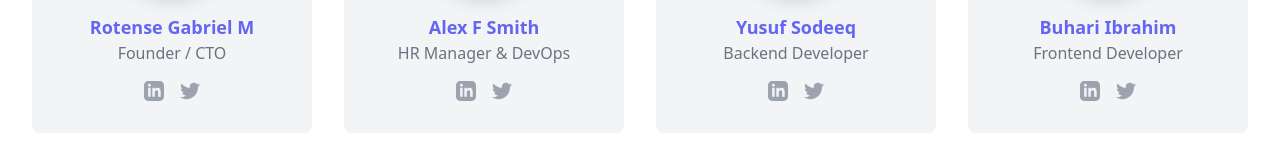
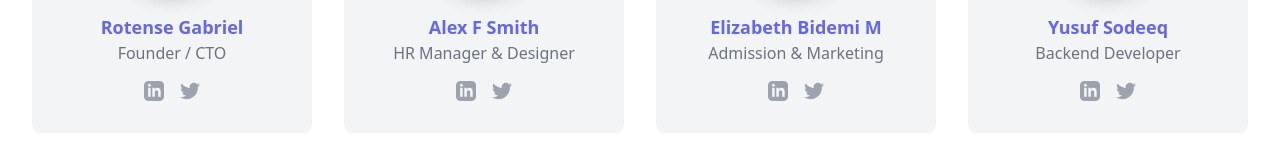
Before and after one commit to 0xrotense/unicorn-dev-net, a website: page src/index.html in a window 1280 px wide. Shown: the part 3961-4123 px from the top of the page. Drawn offline with Linux system fonts and the light colour scheme.

Commit message:
updated page sections

```diff
--- a/src/index.html
+++ b/src/index.html
@@ -482,7 +482,7 @@
               </div>
 
               <div>
-                <div class="text-indigo-500 md:text-lg font-bold text-center">Rotense Gabriel M</div>
+                <div class="text-indigo-500 md:text-lg font-bold text-center">Rotense Gabriel</div>
                 <p class="text-gray-500 text-sm md:text-base text-center mb-3 md:mb-4">Founder / CTO</p>
 
                 <!-- social - start -->
@@ -514,7 +514,7 @@
 
               <div>
                 <div class="text-indigo-500 md:text-lg font-bold text-center">Alex F Smith</div>
-                <p class="text-gray-500 text-sm md:text-base text-center mb-3 md:mb-4">HR Manager & DevOps</p>
+                <p class="text-gray-500 text-sm md:text-base text-center mb-3 md:mb-4">HR Manager & Designer</p>
 
                 <!-- social - start -->
                 <div class="flex justify-center">
@@ -536,6 +536,37 @@
               </div>
             </div>
             <!-- person - end -->
+
+                        <!-- person - start -->
+                        <div class="flex flex-col items-center bg-gray-100 rounded-lg p-4 lg:p-8">
+                          <div class="w-24 md:w-32 h-24 md:h-32 bg-gray-200 rounded-full overflow-hidden shadow-lg mb-2 md:mb-4">
+                            <img src="https://images.unsplash.com/photo-1532073150508-0c1df022bdd1?auto=format&q=75&fit=crop&w=256" loading="lazy" alt="Photo by christian ferrer" class="w-full h-full object-cover object-center" />
+                          </div>
+
+                          <div>
+                            <div class="text-indigo-500 md:text-lg font-bold text-center">Elizabeth Bidemi M</div>
+                            <p class="text-gray-500 text-sm md:text-base text-center mb-3 md:mb-4">Admission & Marketing</p>
+
+                            <!-- social - start -->
+                            <div class="flex justify-center">
+                              <div class="flex gap-4">
+                                <a href="#" target="_blank" class="text-gray-400 hover:text-gray-500 active:text-gray-600 transition duration-100">
+                                  <svg class="w-5 h-5" width="24" height="24" viewBox="0 0 24 24" fill="currentColor" xmlns="http://www.w3.org/2000/svg">
+                                    <path d="M19 0h-14c-2.761 0-5 2.239-5 5v14c0 2.761 2.239 5 5 5h14c2.762 0 5-2.239 5-5v-14c0-2.761-2.238-5-5-5zm-11 19h-3v-11h3v11zm-1.5-12.268c-.966 0-1.75-.79-1.75-1.764s.784-1.764 1.75-1.764 1.75.79 1.75 1.764-.783 1.764-1.75 1.764zm13.5 12.268h-3v-5.604c0-3.368-4-3.113-4 0v5.604h-3v-11h3v1.765c1.396-2.586 7-2.777 7 2.476v6.759z" />
+                                  </svg>
+                                </a>
+
+                                <a href="#" target="_blank" class="text-gray-400 hover:text-gray-500 active:text-gray-600 transition duration-100">
+                                  <svg class="w-5 h-5" width="24" height="24" viewBox="0 0 24 24" fill="currentColor" xmlns="http://www.w3.org/2000/svg">
+                                    <path d="M24 4.557c-.883.392-1.832.656-2.828.775 1.017-.609 1.798-1.574 2.165-2.724-.951.564-2.005.974-3.127 1.195-.897-.957-2.178-1.555-3.594-1.555-3.179 0-5.515 2.966-4.797 6.045-4.091-.205-7.719-2.165-10.148-5.144-1.29 2.213-.669 5.108 1.523 6.574-.806-.026-1.566-.247-2.229-.616-.054 2.281 1.581 4.415 3.949 4.89-.693.188-1.452.232-2.224.084.626 1.956 2.444 3.379 4.6 3.419-2.07 1.623-4.678 2.348-7.29 2.04 2.179 1.397 4.768 2.212 7.548 2.212 9.142 0 14.307-7.721 13.995-14.646.962-.695 1.797-1.562 2.457-2.549z" />
+                                  </svg>
+                                </a>
+                              </div>
+                            </div>
+                            <!-- social - end -->
+                          </div>
+                        </div>
+                        <!-- person - end -->
 
             <!-- person - start -->
             <div class="flex flex-col items-center bg-gray-100 rounded-lg p-4 lg:p-8">
```
